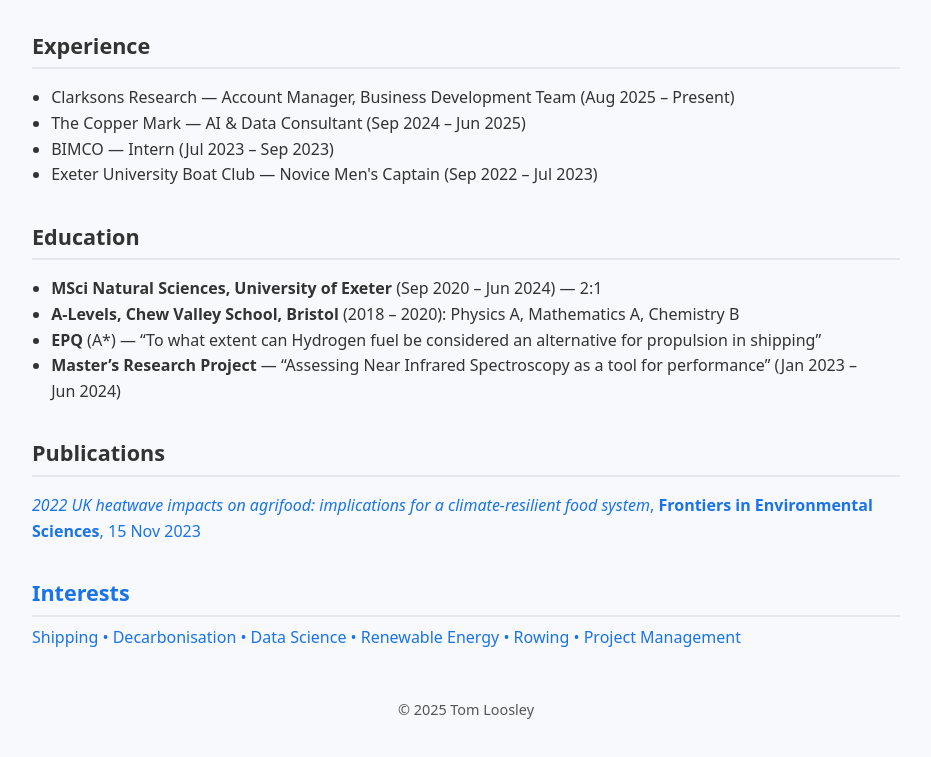
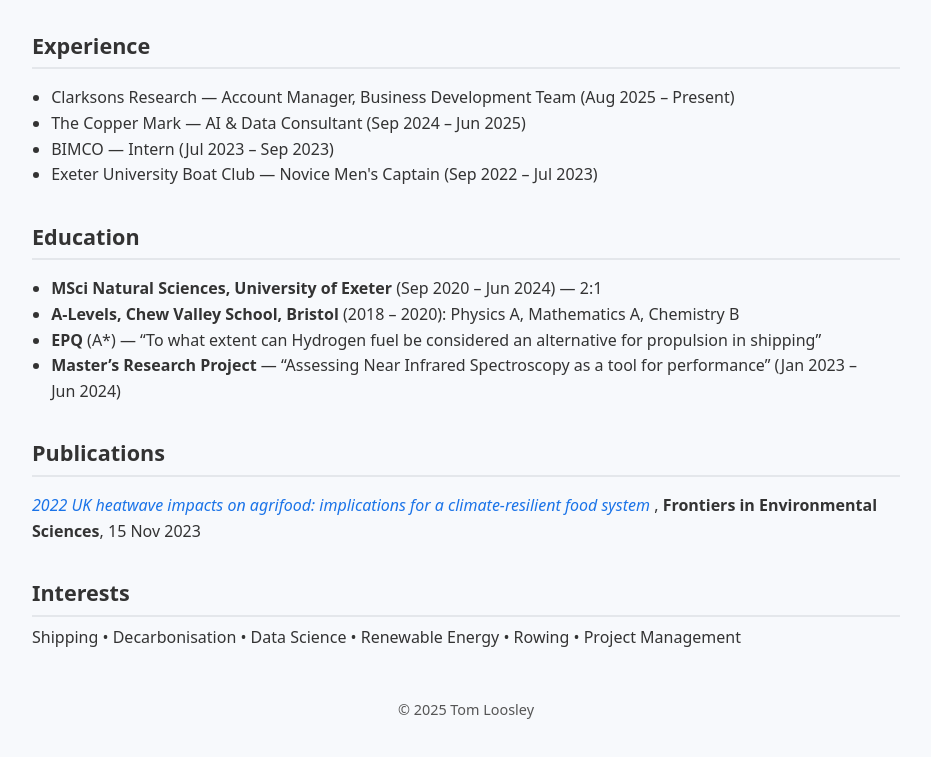
Before and after one commit to tloosley/tloosley.github.io, a plain HTML site: page index.html in a window 1280 px wide. Shown: the part 886-1643 px from the top of the page, without its empty margins (174-1105 px from the left). Drawn offline with Linux system fonts and the light colour scheme.

Commit message:
Update index.html
Correcting the comma and hyperlink

```diff
--- a/index.html
+++ b/index.html
@@ -142,18 +142,19 @@
       </ul>
     </section>
 
-    <section id="publications">
+<section id="publications">
       <h3>Publications</h3>
       <p>
         <a href="https://www.frontiersin.org/journals/environmental-science/articles/10.3389/fenvs.2023.1282284/full" target="_blank" rel="noopener">
-          <em>2022 UK heatwave impacts on agrifood: implications for a climate-resilient food system</em>,
-        <strong>Frontiers in Environmental Sciences</strong>, 15&nbsp;Nov&nbsp;2023
+          <em>2022 UK heatwave impacts on agrifood: implications for a climate-resilient food system</em>
+        </a>,
+        <strong>Frontiers in Environmental Sciences</strong>, 15 Nov 2023
       </p>
     </section>
 
     <section id="interests">
       <h3>Interests</h3>
-      Shipping &bull; Decarbonisation &bull; Data Science &bull; Renewable Energy &bull; Rowing &bull; Project Management
+      Shipping • Decarbonisation • Data Science • Renewable Energy • Rowing • Project Management
     </section>
 
     <footer>
```
